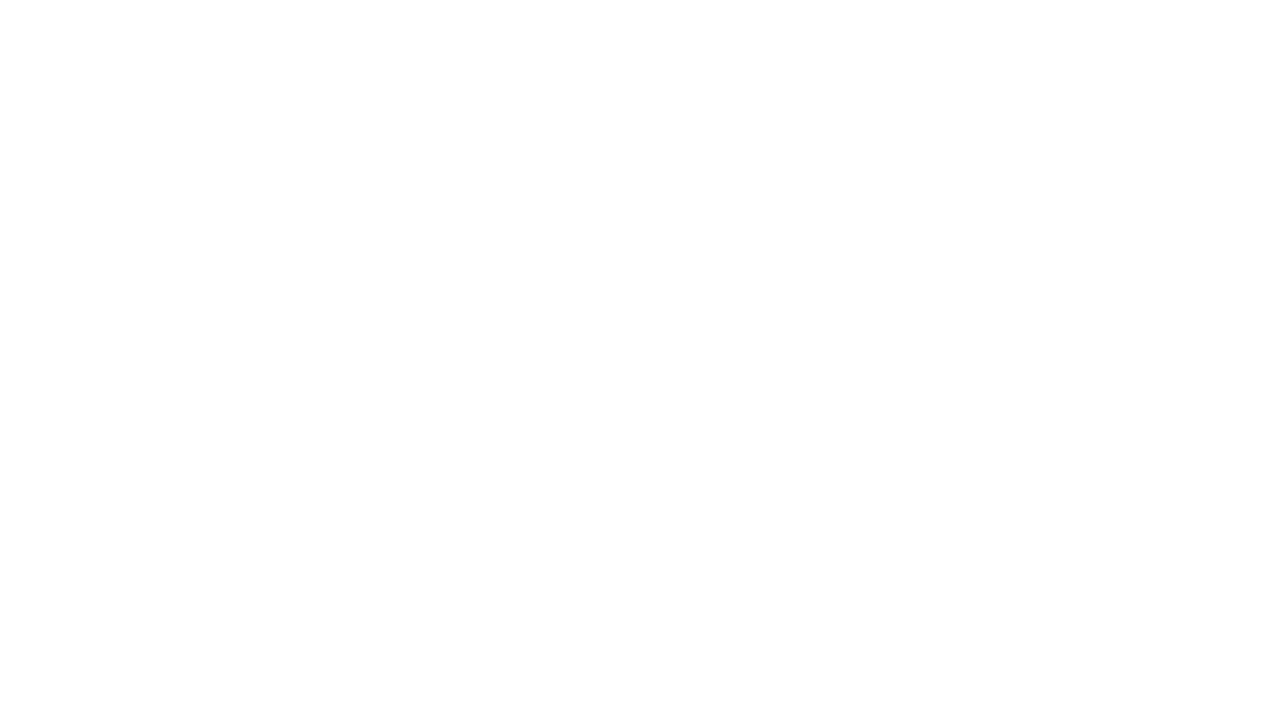
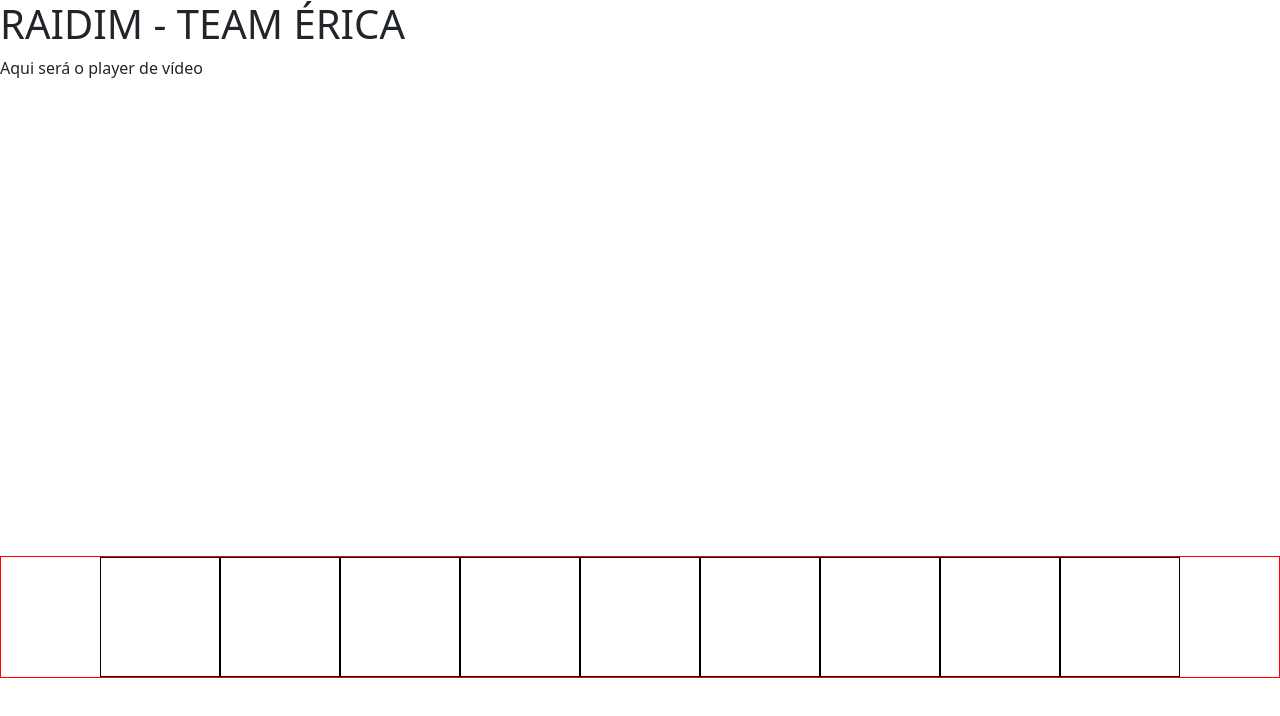
Before and after one commit to sandrolopesdev/deck-audio, a website: page index.html in a window 1280 px wide. Drawn offline with nearby package versions, Linux system fonts and the light colour scheme.

Commit message:
adicionado divs

```diff
--- a/index.html
+++ b/index.html
@@ -5,14 +5,33 @@
   <meta charset="UTF-8">
   <meta http-equiv="X-UA-Compatible" content="IE=edge">
   <meta name="viewport" content="width=device-width, initial-scale=1.0">
-  <script src="https://kit.fontawesome.com/e8a7c83a5a.js" crossorigin="anonymous"></script>
+  <script src="https://kit.fontawesome.com/b003d64dfc.js" crossorigin="anonymous"></script>
   <link rel="stylesheet" href="/node_modules/bootstrap/dist/css/bootstrap-reboot.min.css">
   <link rel="stylesheet" href="style.css">
   <title>SandroME</title>
 </head>
 
 <body>
+  <header class="header">
+    <section class="header-container">
+      <h1 class="section-h1-container">RAIDIM - TEAM ÉRICA</h1>
+    </section>
 
+  </header>
+
+  <main>
+    <section class="player-section">
+      <div class="player-container">
+        <p class="box-player">Aqui será o player de vídeo</p>
+      </div>
+    </section>
+
+    <section class="section-board" id="section-board-container">
+
+    </section>
+
+  </main>
+  <script src="/script.js"></script>
 </body>
 
 </html>
--- a/script.js
+++ b/script.js
@@ -0,0 +1,12 @@
+const recoveredBoardContainer = document.getElementById('section-board-container');
+
+let divSize = 9;
+
+const createDivBoard = (size) => {
+  for (let index = 1; index <= size; index += 1) {
+    const createSizeBoard = document.createElement('div');
+    recoveredBoardContainer.appendChild(createSizeBoard);
+    createSizeBoard.className = 'div-board';
+  }
+};
+createDivBoard(divSize);
--- a/style.css
+++ b/style.css
@@ -0,0 +1,43 @@
+* {
+  margin: 0;
+  padding: 0;
+  box-sizing: border-box;
+}
+
+.header {
+
+}
+
+.header-container {
+
+}
+
+.section-h1-container {
+
+}
+
+.player-section {
+  height: 500px;
+}
+
+.player-container {
+
+}
+
+.box-player {
+
+}
+
+.section-board {
+  display: flex;
+  justify-content: center;
+  border: 1px red solid;
+}
+
+.div-board {
+  display: flex;
+  border: 1px solid black;
+  height: 120px;
+  width: 120px;
+  cursor: pointer;
+}
```
